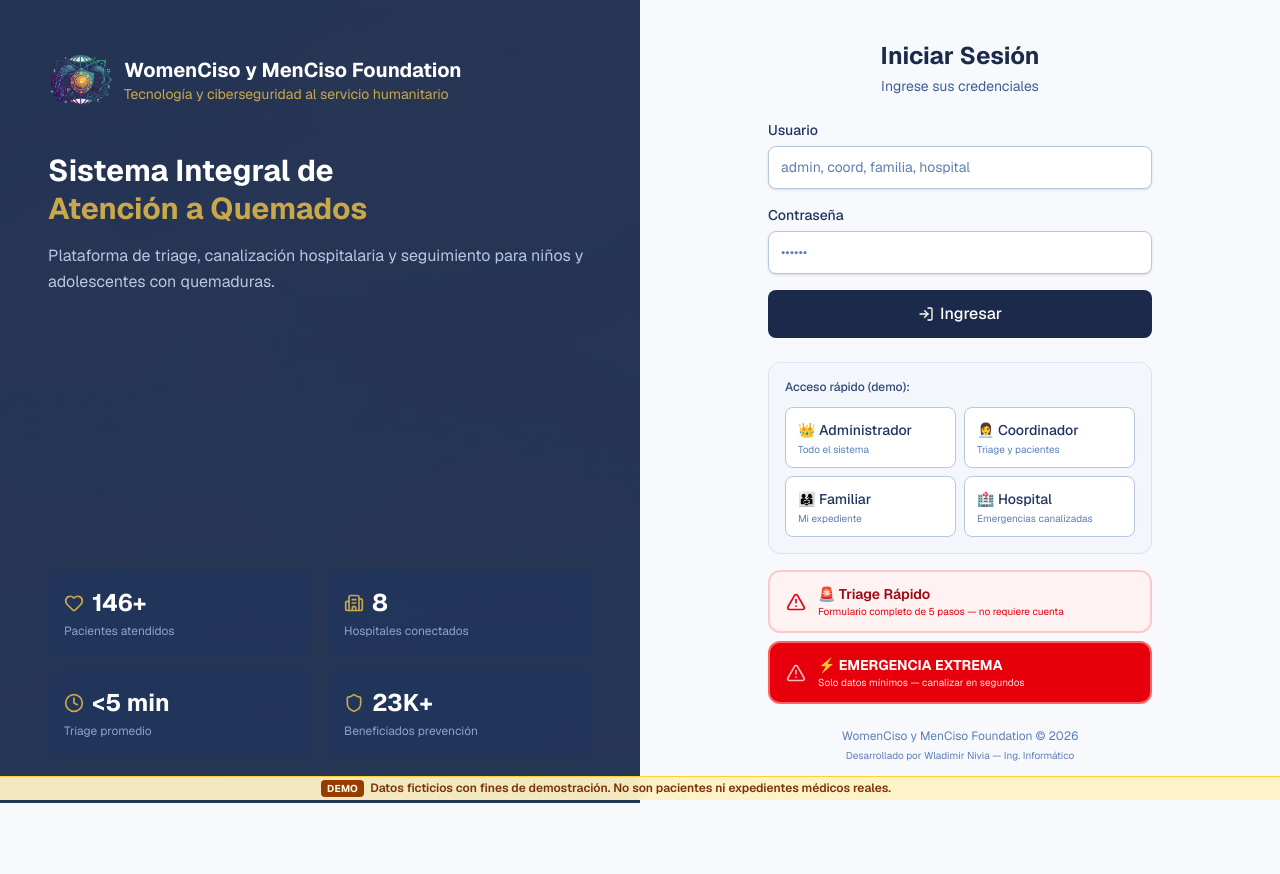
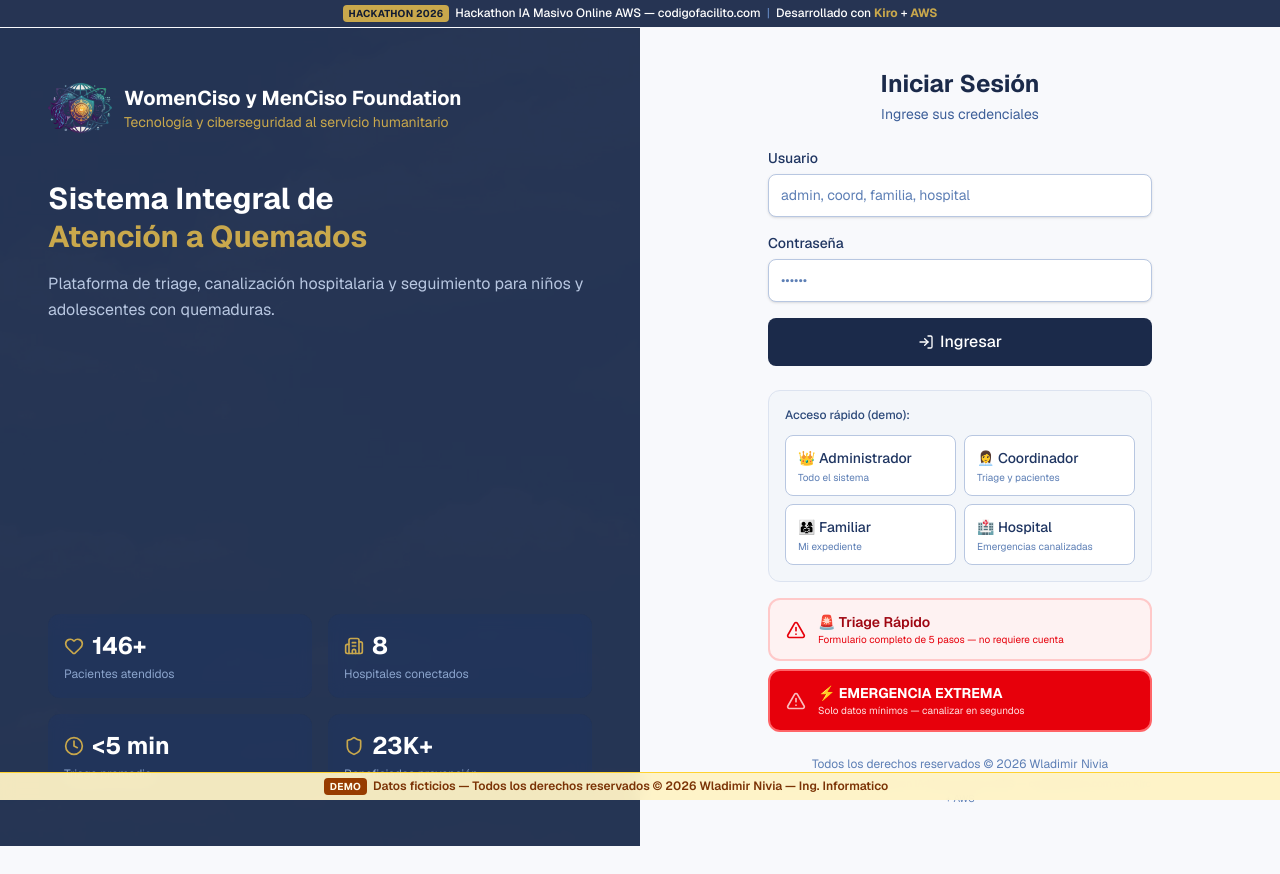
Before and after one commit to wnivia-v/WomenCiso-MenCiso-Foundation, a Next.js app: page / in a window 1280 px wide. Before the commit the page ends 803 px from the top, so only its background shows below. Built offline with nearby package versions, Linux system fonts and the light colour scheme.

Commit message:
branding: creditos Wladimir Nivia + banner Hackathon Codigo Facilito Kiro AWS

```diff
--- a/src/app/globals.css
+++ b/src/app/globals.css
@@ -43,6 +43,8 @@ body {
   font-family: var(--font-sans), system-ui, -apple-system, sans-serif;
   -webkit-font-smoothing: antialiased;
   -moz-osx-font-smoothing: grayscale;
+  padding-top: 28px; /* Espacio para el banner del hackathon */
+  padding-bottom: 28px; /* Espacio para el banner de créditos */
 }
 
 /* Smooth scroll en móvil */
--- a/src/app/layout.tsx
+++ b/src/app/layout.tsx
@@ -2,7 +2,7 @@ import type { Metadata } from "next";
 import { Geist, Geist_Mono } from "next/font/google";
 import "./globals.css";
 import { Providers } from "@/components/providers";
-import { BannerDemo } from "@/components/banner-demo";
+import { BannerDemo, BannerHackathon } from "@/components/banner-demo";
 
 const geistSans = Geist({
   variable: "--font-geist-sans",
@@ -41,6 +41,7 @@ export default function RootLayout({
     >
       <body className="min-h-full bg-gray-50">
         <Providers>{children}</Providers>
+        <BannerHackathon />
         <BannerDemo />
       </body>
     </html>
--- a/src/app/page.tsx
+++ b/src/app/page.tsx
@@ -229,9 +229,9 @@ export default function LoginPage() {
           </div>
 
           <div className="mt-6 text-center">
-            <p className="text-xs text-navy-400">WomenCiso y MenCiso Foundation © 2026</p>
+            <p className="text-xs text-navy-400">Todos los derechos reservados &copy; 2026 Wladimir Nivia</p>
             <p className="mt-1 text-[10px] text-navy-400">
-              Desarrollado por Wladimir Nivia — Ing. Informático
+              Desarrollado para el Hackathon IA Masivo Online AWS — codigofacilito.com con Kiro + AWS
             </p>
           </div>
         </div>
--- a/src/components/banner-demo.tsx
+++ b/src/components/banner-demo.tsx
@@ -1,35 +1,40 @@
 /**
- * Marca de agua permanente que identifica la app como demostración.
- *
- * Por qué existe: la app muestra nombres de pacientes y diagnósticos clínicos
- * que parecen reales (son inventados). Cuando se comparte la URL por túnel para
- * recibir feedback, quien la recibe no tiene forma de saber que los datos son
- * ficticios — y una captura de pantalla circulando se vería como un expediente
- * médico filtrado. Este banner cierra ese riesgo.
- *
- * Decisiones de implementación:
- * - `pointer-events-none`: nunca intercepta clics, así no puede romper ningún
- *   botón ni formulario que quede debajo.
- * - NO es descartable a propósito. Si se pudiera cerrar, desaparecería justo en
- *   las capturas de pantalla, que es donde más importa que se vea.
- * - `z-40`: por encima del contenido, por debajo del modal del botón SOS
- *   (`z-[60]`) y del panel de notificaciones (`z-50`).
- * - `pr-20`: deja libre la esquina inferior derecha donde vive el botón SOS
- *   flotante, para que el texto no quede tapado.
+ * Banner superior: identifica el hackathon (siempre visible).
+ * Banner inferior: créditos y aviso de demo.
  */
+
+export function BannerHackathon() {
+  return (
+    <div
+      role="banner"
+      aria-label="Hackathon IA Masivo Online AWS por Código Facilito — desarrollado con Kiro y AWS"
+      className="pointer-events-none fixed inset-x-0 top-0 z-[100] flex items-center justify-center bg-navy-800/95 px-3 py-1.5 backdrop-blur"
+    >
+      <p className="text-center text-[10px] font-medium leading-tight text-white sm:text-xs">
+        <span className="mr-1.5 rounded bg-gold-400 px-1.5 py-0.5 text-[9px] font-bold uppercase tracking-wide text-navy-900 sm:text-[10px]">
+          Hackathon 2026
+        </span>
+        Hackathon IA Masivo Online AWS — codigofacilito.com
+        <span className="mx-1.5 text-navy-400">|</span>
+        Desarrollado con <span className="font-bold text-gold-400">Kiro</span> + <span className="font-bold text-gold-400">AWS</span>
+      </p>
+    </div>
+  );
+}
+
 export function BannerDemo() {
   return (
     <div
       role="note"
-      aria-label="Aviso: esta es una versión de demostración con datos ficticios"
-      className="pointer-events-none fixed inset-x-0 bottom-0 z-40 flex items-center justify-center border-t border-amber-300 bg-amber-100/95 px-3 py-1 pr-20 backdrop-blur"
+      aria-label="Aviso: esta es una versión de demostración — Todos los derechos reservados Wladimir Nivia"
+      className="pointer-events-none fixed inset-x-0 bottom-0 z-40 flex items-center justify-center border-t border-amber-300 bg-amber-100/95 px-3 py-1.5 pr-20 backdrop-blur"
     >
       <p className="text-center text-[10px] font-semibold leading-tight text-amber-900 sm:text-xs">
         <span className="mr-1.5 rounded bg-amber-800 px-1.5 py-0.5 text-[9px] font-bold uppercase tracking-wide text-amber-50 sm:text-[10px]">
           Demo
         </span>
-        Datos ficticios con fines de demostración. No son pacientes ni
-        expedientes médicos reales.
+        Datos ficticios — Todos los derechos reservados &copy; 2026 Wladimir Nivia
+        <span className="hidden sm:inline"> — Ing. Informatico</span>
       </p>
     </div>
   );
```
